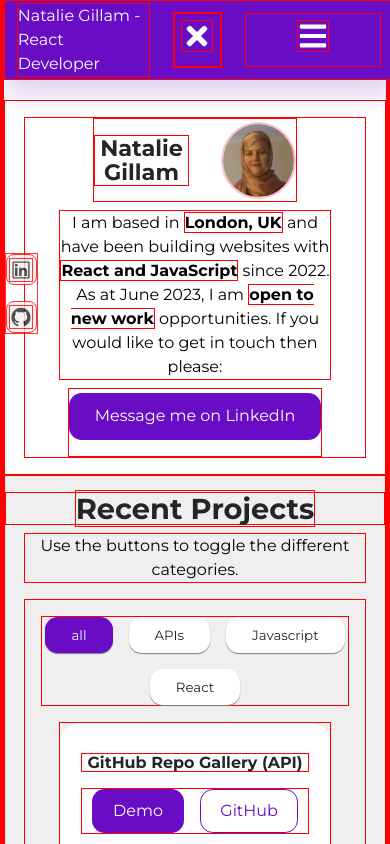
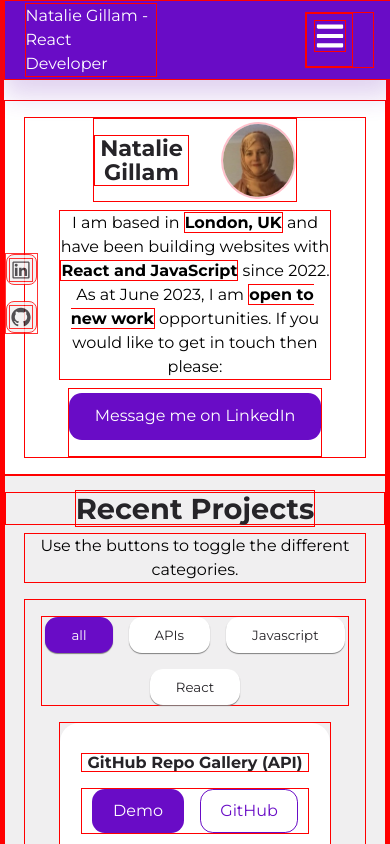
Before and after one commit to Nadia982/portfolio-2023-06-01, a React (Create React App) app: page / in a window 390 px wide. Shown: the top 844 px of the page. Built offline with nearby package versions, Linux system fonts and the light colour scheme; the HTML template or start-up script is replaced by a standard one.

Commit message:
completed functionality for mobile navigation menu

```diff
--- a/src/sections/navbar/Navbar.css
+++ b/src/sections/navbar/Navbar.css
@@ -8,7 +8,8 @@
   height: 5rem;
   display: flex;
   align-items: center;
-  justify-content: space-around;
+  justify-content: space-between;
+  padding: 0 5vw;
   background: var(--color-primary);
   position: fixed;
   top: 0;
@@ -27,16 +28,7 @@
   color: var(--color-white);
   cursor: pointer;
   padding: 0.2em;
-  /* visibility: hidden; */
-  /* opacity: 0; */
-}
-
-.nav-close-btn {
   display: none;
-}
-
-.nav-open-btn {
-  width: 8.5rem;
 }
 
 .nav__menu {
@@ -59,10 +51,11 @@
 @media screen and (max-width: 960px) {
   .nav-btn {
     visibility: visible;
-    display: block;
+    display: inline;
     opacity: 1;
-    z-index: 9;
+    z-index: 10;
   }
+
 
   .nav__menu {
     position: fixed;
@@ -91,6 +84,25 @@
     text-align: center;
   }
 
+  .nav-close-btn {
+    display: none;
+  }
+
+  .nav-open-btn {
+    margin-right: 5vw;
+  }
+
+  .responsive_nav .nav-close-btn {
+    position: absolute;
+    top: 0.8rem;
+    right: 4rem;
+    display: inline;
+}
+
+.responsive_nav .nav-open-btn {
+    display: none;
+}
+
 }
 
 #accessibility__options {
--- a/src/sections/navbar/Navbar.jsx
+++ b/src/sections/navbar/Navbar.jsx
@@ -29,11 +29,12 @@ const Navbar = () => {
         <button className="nav-btn nav-close-btn" onClick={showNavbar}>
           <FaTimes />
         </button>
-        </nav>
-
         <button className="nav-btn nav-open-btn" onClick={showNavbar}>
           <FaBars />
         </button>
+        </nav>
+
+
         {/* <button id="accessibility__options"><IoAccessibility/><p>Accessibility options</p> </button> */}
 
     </div>
```
